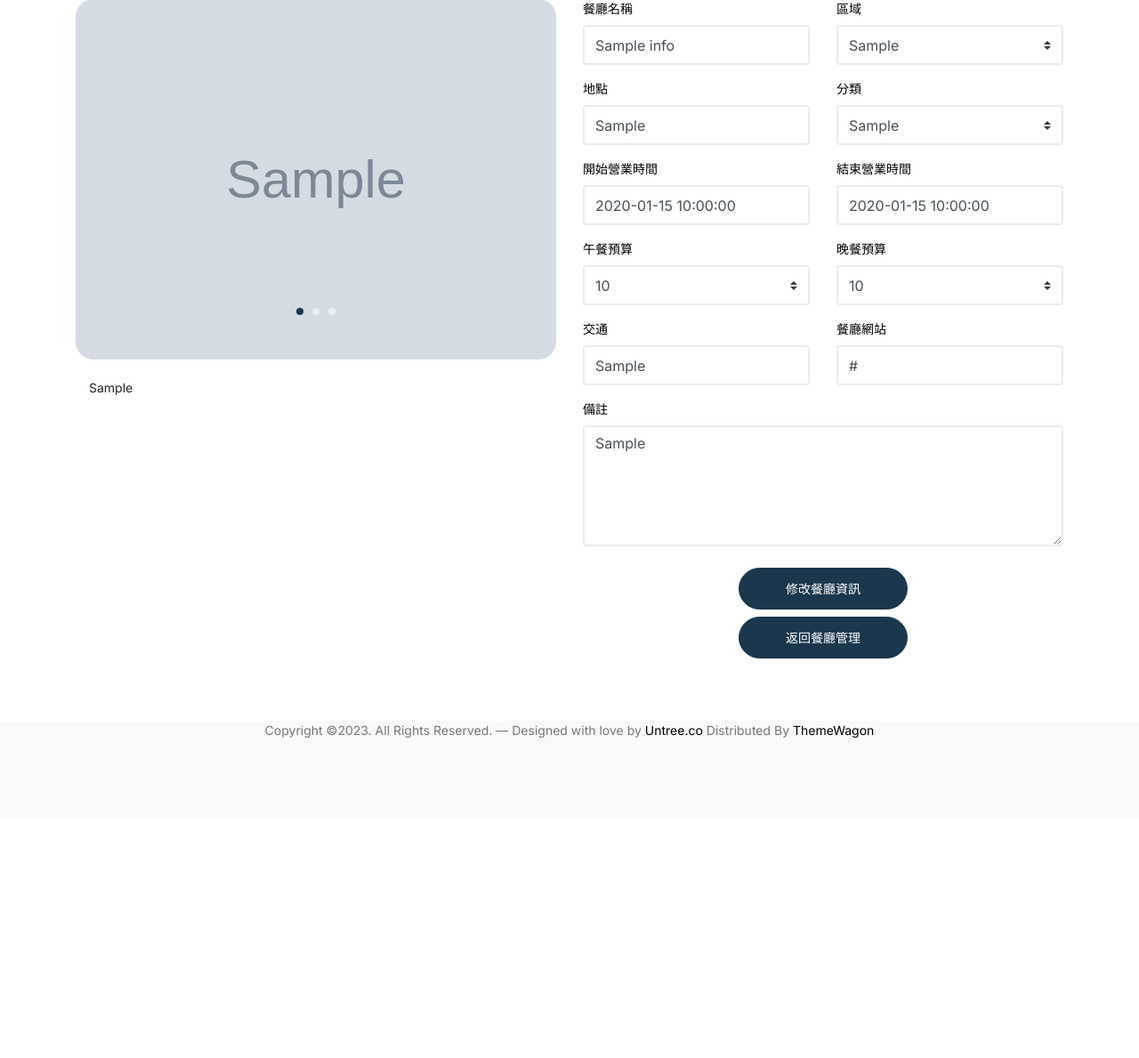
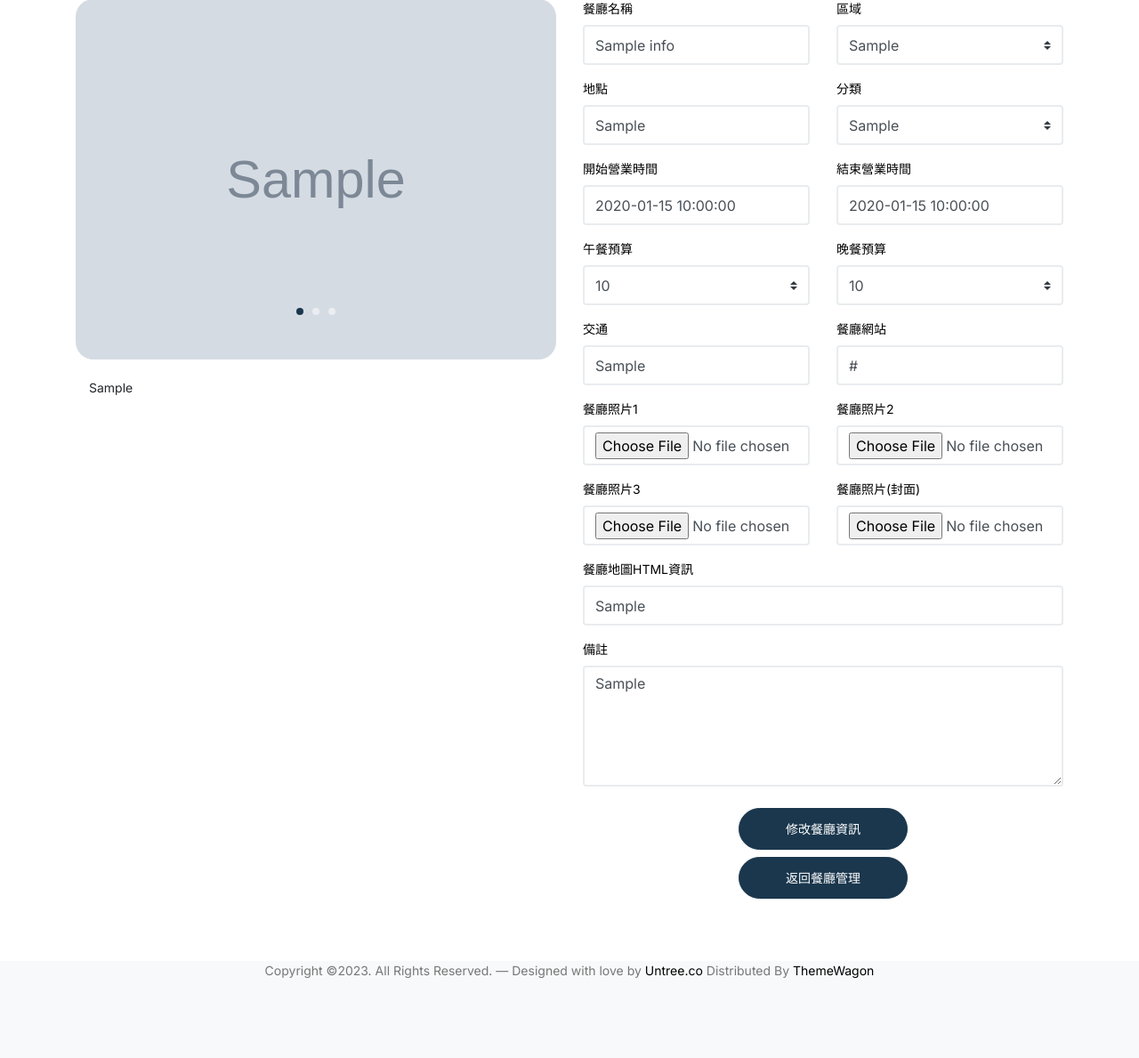
Before and after one commit to PochengChen0206/tokyo_restaurant, a PHP site: page /pocheng/view/restaurant_detail_edit.php?rID=1 in a window 1280 px wide. Shown: the part 381-1570 px from the top of the page at 89% size. Before the commit the page ends 1210 px from the top, so only its background shows below. Run offline with PHP 8.4, Linux system fonts and the light colour scheme; tables that the repository leaves empty or names only in its code hold one stand-in row (values such as "Sample post"); grey boxes marked "Sample" are stand-in pictures; some web fonts are replaced.

Commit message:
更新編輯餐廳可以上傳照片和地圖html

```diff
--- a/view/restaurant_detail_edit.php
+++ b/view/restaurant_detail_edit.php
@@ -43,43 +43,48 @@
     $price_lunch = $v['price_lunch'];
     $price_dinner = $v['price_dinner'];
     $link = ($v['link'] != "" ? $v['link'] : "暫無<br>網站");
+    $image1 = $v['image1'];
+    $image2 = $v['image2'];
+    $image3 = $v['image3'];
+    $index_image = $v['index_image'];
+    $map_html = $v['map_html'];
   ?>
     <div class="untree_co-section">
       <div class="container">
         <div class="row">
           <div class="col-lg-6">
             <div class="owl-single dots-absolute owl-carousel">
-              <?php if($v['image1'] != ""){ ?>
+              <?php if($image1 != ""){ ?>
                 <div style="overflow: hidden;">
-                  <img src="<?= $v['image1'] ?>" alt="Free HTML Template by Untree.co" class="img-fluid rounded-20">
+                  <img src="<?= $image1 ?>" alt="Free HTML Template by Untree.co" class="img-fluid rounded-20">
                 </div>
               <?php }else{ ?>
                 <div class="col-8" style="overflow: hidden;">
                   <img src="../images/image_prepare.jpg" alt="Free HTML Template by Untree.co" class="img-fluid rounded-20">
                 </div>
               <?php } ?>
-              <?php if($v['image2'] != ""){ ?>
+              <?php if($image2 != ""){ ?>
                 <div style="overflow: hidden;">
-                <img src="<?= $v['image2'] ?>" alt="Free HTML Template by Untree.co" class="img-fluid rounded-20">
+                  <img src="<?= $image2 ?>" alt="Free HTML Template by Untree.co" class="img-fluid rounded-20">
                 </div>
               <?php }?>
-              <?php if($v['image3'] != ""){ ?>
+              <?php if($image3 != ""){ ?>
                 <div style="overflow: hidden;">
-                  <img src="<?= $v['image3'] ?>" alt="Free HTML Template by Untree.co" class="img-fluid rounded-20">
+                  <img src="<?= $image3 ?>" alt="Free HTML Template by Untree.co" class="img-fluid rounded-20">
                 </div>
               <?php }?>
             </div>
             <br>
             <div class="col-12 rounded-20" style="overflow: hidden;">
               <?php
-                if($v['map_html'] != ""){
-                  echo $v['map_html'];
+                if($map_html != ""){
+                  echo $map_html;
                 }
               ?>
             </div>
           </div>
           <div class="col-lg-6 pl-lg-6 ml-auto">
-            <form class="contact-form" data-aos="fade-up" data-aos-delay="200" action="../contral/update_restaurant_detail.php" method="post" onsubmit="return update_check();">
+            <form class="contact-form" data-aos="fade-up" data-aos-delay="200" action="../contral/update_restaurant_detail.php" method="post" enctype="multipart/form-data" onsubmit="return update_check();">
               <div class="row">
                 <div class="col-6">
                   <div class="form-group">
@@ -202,6 +207,46 @@
                   </div>
                 </div>
               </div>
+              <div class="row">
+                <div class="col-6">
+                  <div class="form-group">
+                    <label class="text-black">餐廳照片1</label>
+                    <input class="form-control" type="file" name="upload_image1" accept="image/*">
+                    <input type="hidden" name="image1" value="<?= $image1 ?>">
+                  </div>
+                </div>
+                <div class="col-6">
+                  <div class="form-group">
+                    <label class="text-black">餐廳照片2</label>
+                    <input class="form-control" type="file" name="upload_image2" accept="image/*">
+                    <input type="hidden" name="image2" value="<?= $image2 ?>">
+                  </div>
+                </div>
+              </div>
+              <div class="row">
+                <div class="col-6">
+                  <div class="form-group">
+                    <label class="text-black">餐廳照片3</label>
+                    <input class="form-control" type="file" name="upload_image3" accept="image/*">
+                    <input type="hidden" name="image3" value="<?= $image3 ?>">
+                  </div>
+                </div>
+                <div class="col-6">
+                  <div class="form-group">
+                    <label class="text-black">餐廳照片(封面)</label>
+                    <input class="form-control" type="file" name="upload_index_image" accept="image/*">
+                    <input type="hidden" name="index_image" value="<?= $index_image ?>">
+                  </div>
+                </div>
+              </div>
+              <div class="row">
+                <div class="col-12">
+                  <div class="form-group">
+                    <label class="text-black">餐廳地圖HTML資訊</label>
+                    <input class="form-control" type="text" id="map_html" name="map_html" value="<?= htmlspecialchars($map_html) ?>">
+                  </div>
+                </div>
+              </div>
               <div class="form-group">
                 <label class="text-black">備註</label>
                 <textarea class="form-control" name="memo" id="memo" rows="5"><?= $memo ?></textarea>
```
Also changed, not shown: contral/update_restaurant_detail.php (+68 -1 lines).
